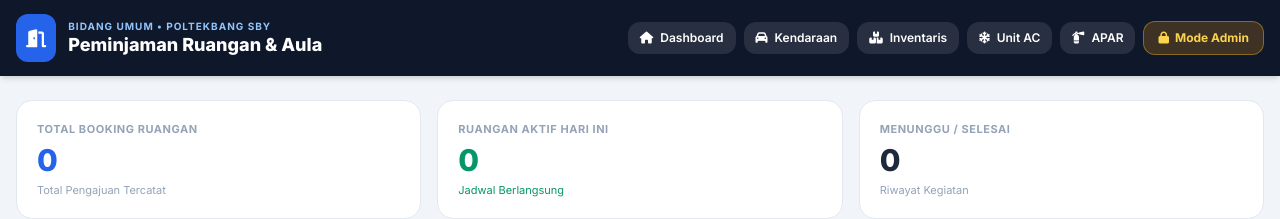
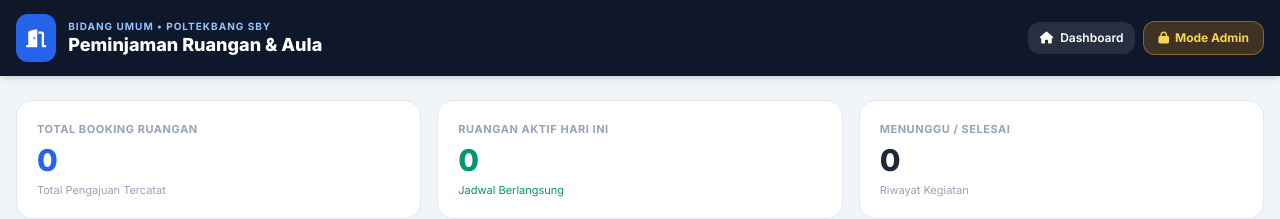
Before and after one commit to felikslbntoruansby/monitoringrumahtangga, a website: page rumah-tangga.html in a window 1280 px wide. Shown: the top 219 px of the page. Drawn offline with nearby package versions, Linux system fonts and the light colour scheme; no server answers.

Commit message:
Sederhanakan navbar pada rumah-tangga.html

```diff
--- a/rumah-tangga.html
+++ b/rumah-tangga.html
@@ -29,18 +29,6 @@
             <div class="flex flex-wrap items-center gap-2 text-xs font-semibold">
                 <a href="index.html" class="px-3 py-2 rounded-xl bg-white/10 hover:bg-white/20 transition">
                     <i class="fas fa-home mr-1"></i> Dashboard
-                </a>
-                <a href="kendaraan.html" class="px-3 py-2 rounded-xl bg-white/10 hover:bg-white/20 transition">
-                    <i class="fas fa-car mr-1"></i> Kendaraan
-                </a>
-                <a href="inventaris.html" class="px-3 py-2 rounded-xl bg-white/10 hover:bg-white/20 transition">
-                    <i class="fas fa-boxes-stacked mr-1"></i> Inventaris
-                </a>
-                <a href="ac.html" class="px-3 py-2 rounded-xl bg-white/10 hover:bg-white/20 transition">
-                    <i class="fas fa-snowflake mr-1"></i> Unit AC
-                </a>
-                <a href="apar.html" class="px-3 py-2 rounded-xl bg-white/10 hover:bg-white/20 transition">
-                    <i class="fas fa-fire-extinguisher mr-1"></i> APAR
                 </a>
                 <button onclick="toggleAdmin()" id="btnAdmin" class="px-3.5 py-2 rounded-xl bg-amber-500/20 hover:bg-amber-500/30 border border-amber-400/40 text-amber-300 font-bold flex items-center gap-1.5 transition cursor-pointer">
                     <i class="fas fa-lock"></i> Mode Admin
```
